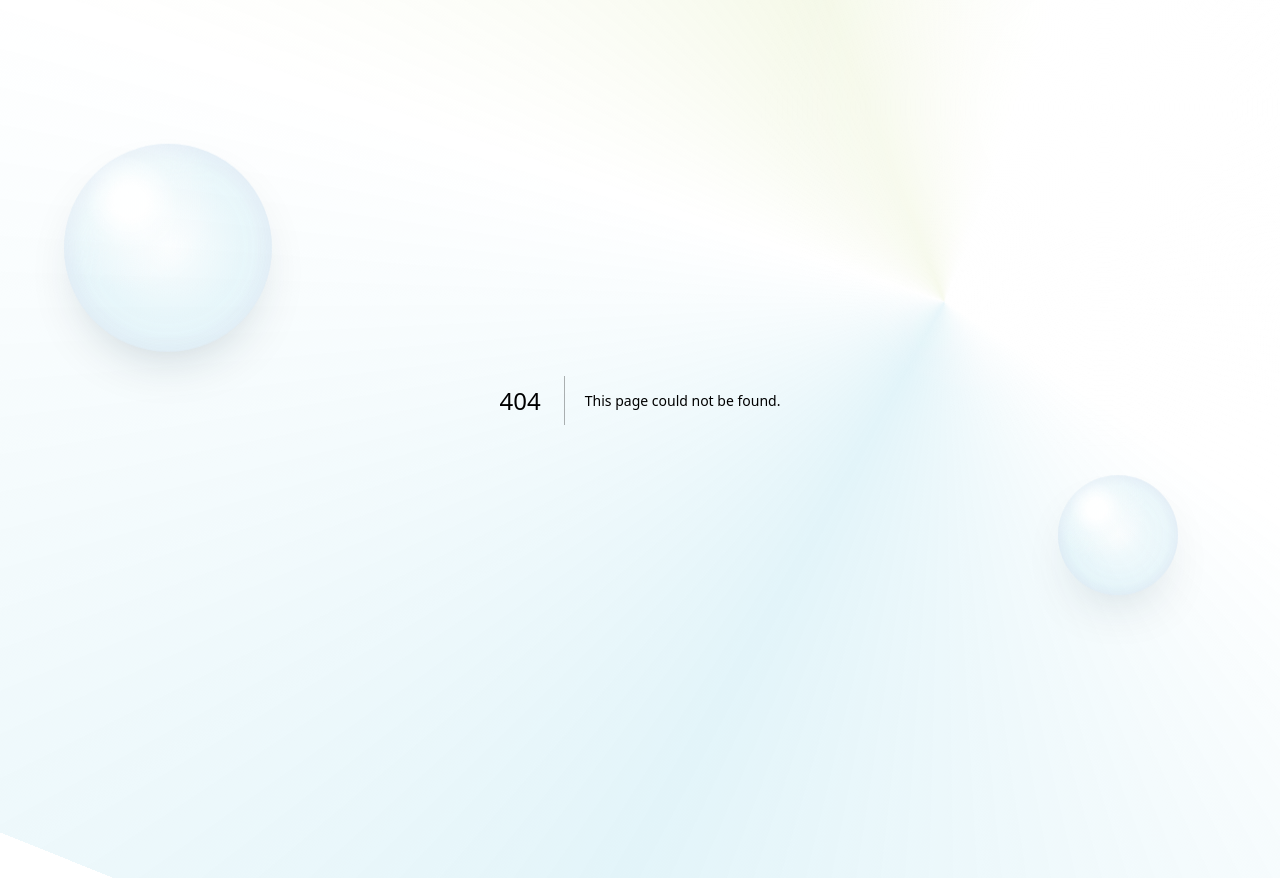
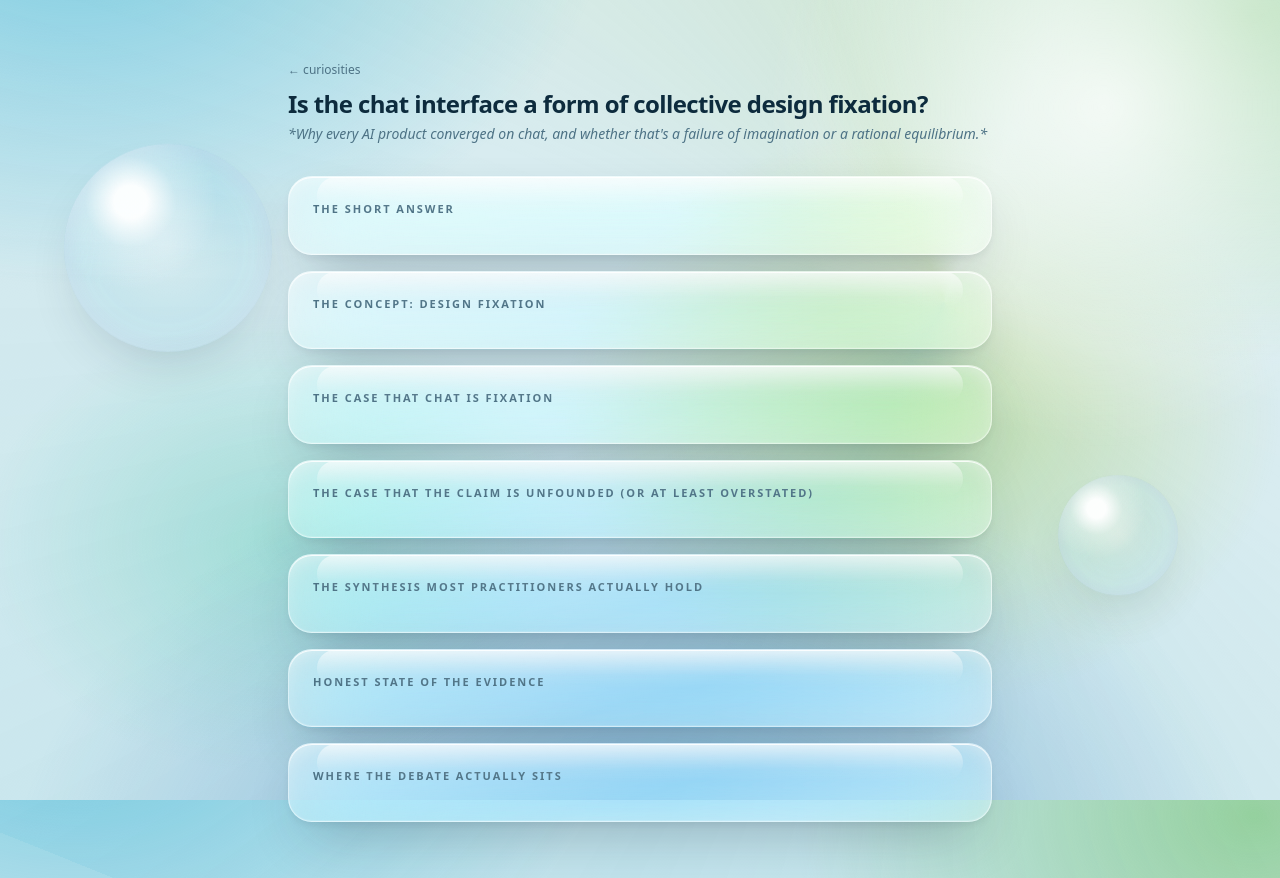
Before and after one commit to defnegenc/defne-dash, a Next.js app: page /curiosities/chat-interface-design-fixation in a window 1280 px wide. Before the commit this address had no page. Before the commit the page ends 800 px from the top, so only its background shows below. Built offline with nearby package versions, Linux system fonts and the light colour scheme.

Commit message:
Research write-up page

```diff
--- /dev/null
+++ b/src/app/curiosities/[slug]/page.tsx
@@ -0,0 +1,58 @@
+import { promises as fs } from "fs";
+import path from "path";
+import { notFound } from "next/navigation";
+import ReactMarkdown from "react-markdown";
+
+/**
+ * One curiosity: the research write-up, split into modular glass sections
+ * (one card per markdown ## section) so it never reads as a block of text.
+ */
+export default async function CuriosityPage({
+  params,
+}: {
+  params: Promise<{ slug: string }>;
+}) {
+  const { slug } = await params;
+  if (!/^[a-z0-9-]+$/.test(slug)) notFound();
+
+  let md: string;
+  try {
+    md = await fs.readFile(
+      path.join(process.cwd(), "data", "curiosities", `${slug}.md`),
+      "utf8",
+    );
+  } catch {
+    notFound();
+  }
+
+  // Split: leading # title + tagline, then one section per ## heading.
+  const titleMatch = md.match(/^#\s+(.+)\n([\s\S]*?)(?=^##\s)/m);
+  const title = titleMatch?.[1] ?? slug;
+  const lede = titleMatch?.[2]?.replace(/^\*|\*$/g, "").trim() ?? "";
+  const sections = [...md.matchAll(/^##\s+(.+)\n([\s\S]*?)(?=^##\s|\s*$)/gm)].map((m) => ({
+    heading: m[1].trim(),
+    body: m[2].trim(),
+  }));
+
+  return (
+    <main className="mx-auto max-w-3xl px-5 py-10 sm:px-8 sm:py-14">
+      <header className="mb-8">
+        <a href="/curiosities" className="text-xs text-ink-soft hover:text-ink">← curiosities</a>
+        <h1 className="mt-2 text-2xl font-semibold tracking-tight text-ink">{title}</h1>
+        {lede && <p className="mt-1 text-sm text-ink-soft italic">{lede}</p>}
+      </header>
+      <div className="flex flex-col gap-4">
+        {sections.map((s, i) => (
+          <section key={i} className="glass glass-deep p-5 sm:p-6">
+            <h2 className="mb-3 text-[11px] font-semibold uppercase tracking-[0.18em] text-ink-soft">
+              {s.heading}
+            </h2>
+            <div className="research text-[15px] leading-relaxed text-ink">
+              <ReactMarkdown>{s.body}</ReactMarkdown>
+            </div>
+          </section>
+        ))}
+      </div>
+    </main>
+  );
+}
```
